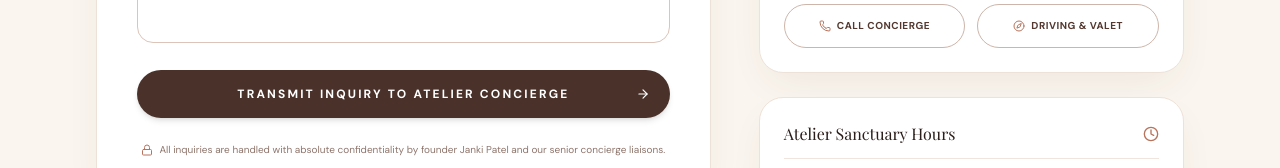
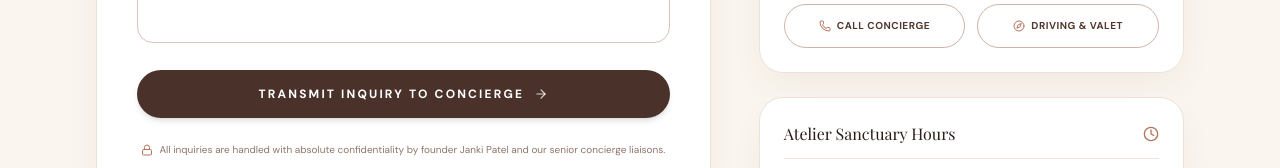
Before and after one commit to zeelkhatrojadds-create/SALON-WEBSITE, a React (Vite) app: page / in a window 1280 px wide. Shown: the part 11781-11949 px from the top of the page. Built offline with nearby package versions, Linux system fonts and the light colour scheme; a web font is replaced by a local one.

Commit message:
fix: make button text and icon 100% centered and single-line on all screens

```diff
--- a/src/components/home/ContactSection.jsx
+++ b/src/components/home/ContactSection.jsx
@@ -315,10 +315,10 @@ export default function ContactSection() {
                 {/* Submit Button */}
                 <button
                   type="submit"
-                  className="w-full relative py-4 px-6 sm:px-10 rounded-full bg-[#4A322B] hover:bg-[#38241E] text-white text-[11px] sm:text-xs font-bold uppercase tracking-[0.16em] sm:tracking-[0.18em] shadow-md hover:shadow-lg transition-all duration-300 hover:scale-[1.01] active:scale-[0.99] cursor-pointer flex items-center justify-center text-center leading-snug"
+                  className="w-full py-4 px-4 sm:px-6 rounded-full bg-[#4A322B] hover:bg-[#38241E] text-white text-[11.5px] sm:text-xs font-bold uppercase tracking-[0.14em] sm:tracking-[0.18em] shadow-md hover:shadow-lg transition-all duration-300 hover:scale-[1.01] active:scale-[0.99] cursor-pointer flex items-center justify-center gap-2.5 text-center"
                 >
-                  <span className="text-center w-full block">TRANSMIT INQUIRY TO ATELIER CONCIERGE</span>
-                  <ArrowRight className="w-3.5 h-3.5 absolute right-5 top-1/2 -translate-y-1/2 opacity-70 sm:opacity-100 hidden sm:block" />
+                  <span className="whitespace-nowrap">TRANSMIT INQUIRY TO CONCIERGE</span>
+                  <ArrowRight className="w-3.5 h-3.5 shrink-0 text-white/80" />
                 </button>
 
                 {/* Confidentiality Footer */}
--- a/src/pages/CareersPage.jsx
+++ b/src/pages/CareersPage.jsx
@@ -666,14 +666,14 @@ export default function CareersPage() {
                   <button
                     type="submit"
                     disabled={isSubmitting}
-                    className="w-full relative py-4 px-6 sm:px-10 rounded-full bg-[#18110E] hover:bg-[#9E5F49] text-white text-[11px] sm:text-xs font-bold uppercase tracking-[0.18em] sm:tracking-[0.22em] transition-all duration-300 shadow-lg cursor-pointer flex items-center justify-center text-center leading-snug"
+                    className="w-full py-4 px-4 sm:px-6 rounded-full bg-[#18110E] hover:bg-[#9E5F49] text-white text-[11.5px] sm:text-xs font-bold uppercase tracking-[0.16em] sm:tracking-[0.22em] transition-all duration-300 shadow-lg cursor-pointer flex items-center justify-center gap-2.5 text-center"
                   >
                     {isSubmitting ? (
                       <div className="w-5 h-5 border-2 border-white border-t-transparent rounded-full animate-spin mx-auto" />
                     ) : (
                       <>
-                        <span className="text-center w-full block">TRANSMIT SILENT DOSSIER</span>
-                        <ArrowRight className="w-4 h-4 absolute right-5 top-1/2 -translate-y-1/2 opacity-70 sm:opacity-100 hidden sm:block" />
+                        <span className="whitespace-nowrap">TRANSMIT SILENT DOSSIER</span>
+                        <ArrowRight className="w-3.5 h-3.5 shrink-0 text-white/80" />
                       </>
                     )}
                   </button>
```
